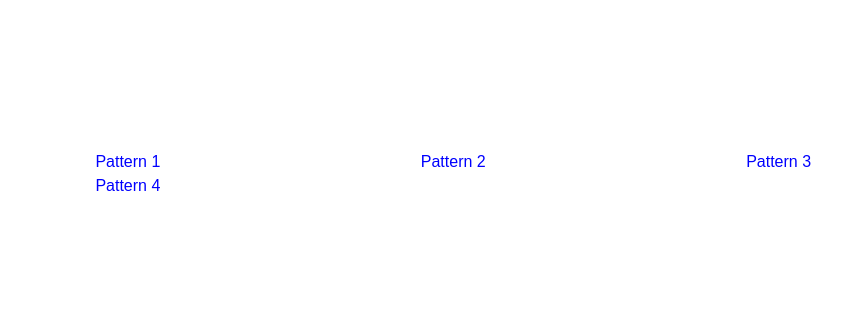
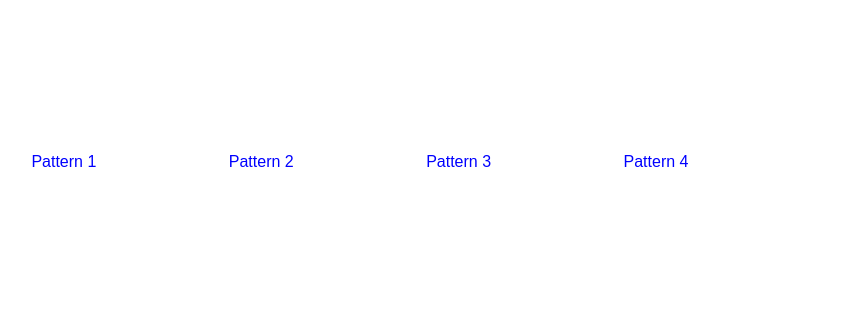
Before and after one commit to y834619756/Expanded-Tools-Interactive, a plain HTML site: page Projects/Project-01/02-Indiv-Patterns/index.html in a window 1280 px wide. Shown: the whole page, without its empty margins (217-1059 px from the left). Drawn offline with Linux system fonts and the light colour scheme.

Commit message:
Update 02-Indiv-Patterns.css

```diff
--- a/Projects/Project-01/02-Indiv-Patterns/02-Indiv-Patterns.css
+++ b/Projects/Project-01/02-Indiv-Patterns/02-Indiv-Patterns.css
@@ -34,7 +34,7 @@ ul li{
 a:link{
 	color: #0000ff;
 	text-decoration: none;
-	padding: 10vw;
+	padding: 5vw;
 }
 
 a:hover{
```
